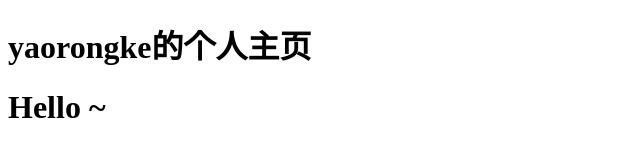
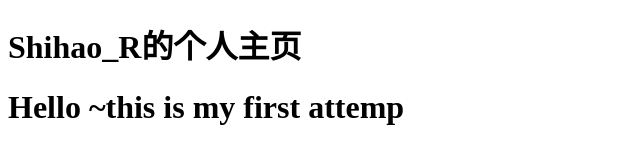
Before and after one commit to CrushYouX/CrushYouX.github.io, a plain HTML site: page index.html in a window 1280 px wide. Shown: the whole page, without its empty margins (0-640 px from the left). Drawn offline with Linux system fonts and the light colour scheme.

Commit message:
Update index.html

```diff
--- a/index.html
+++ b/index.html
@@ -5,7 +5,7 @@
     <title>yaorongke</title>
 </head>
 <body>
-    <h1>yaorongke的个人主页</h1>
-    <h1>Hello ~</h1>
+    <h1>Shihao_R的个人主页</h1>
+    <h1>Hello ~this is my first attemp</h1>
 </body>
 </html>
```
